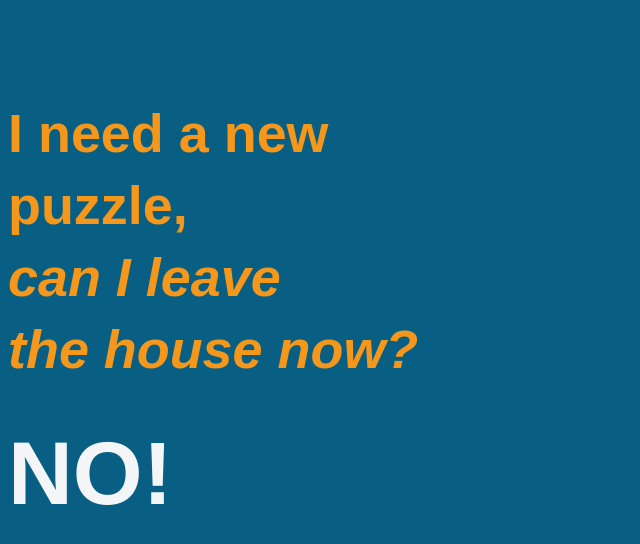
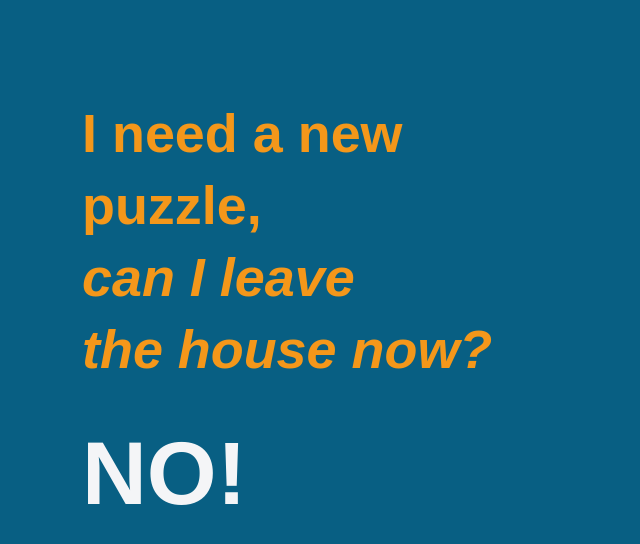
Before and after one commit to TMakaku/rona-can-i, an Angular app: page /rona-can-i/11 in a window 1280 px wide. Shown: the top 544 px of the page, without its empty margins (0-640 px from the left). Built offline with nearby package versions, Linux system fonts and the light colour scheme; what @sentinel-one/s1-lottie would draw is missing.

Commit message:
added colomn

```diff
--- a/src/app/can-i/can-i.component.html
+++ b/src/app/can-i/can-i.component.html
@@ -75,8 +75,8 @@
     .wrapper {
         display: grid;
         grid-gap: 10px;
-        /* grid-template-columns: 100px 100px 100px; */
-        grid-template-rows: 10% 15% 25% 25% 25% ;
+        grid-template-columns: 5% 85% 10%;
+        grid-template-rows: 10% 15% 25% 25% 25%;
         color: #444;
         width: 100vw;
         min-height: 100vh;
@@ -85,17 +85,20 @@
     }
 
     .top {
-        grid-row: 2 / span 2;
+        grid-row: 2;
+        grid-column: 2;
     }
+
     .bottom {
         grid-row: 4;
+        grid-column: 2;
     }
 </style>
 
 
 <div class="wrapper">
     <div class="top">
-        <div ngClass="maintext"[innerHtml]="title.question"></div>
+        <div ngClass="maintext" [innerHtml]="title.question"></div>
     </div>
     <div class="bottom">
         <div ngClass="notext" [innerHtml]="title.answer"></div>
```
